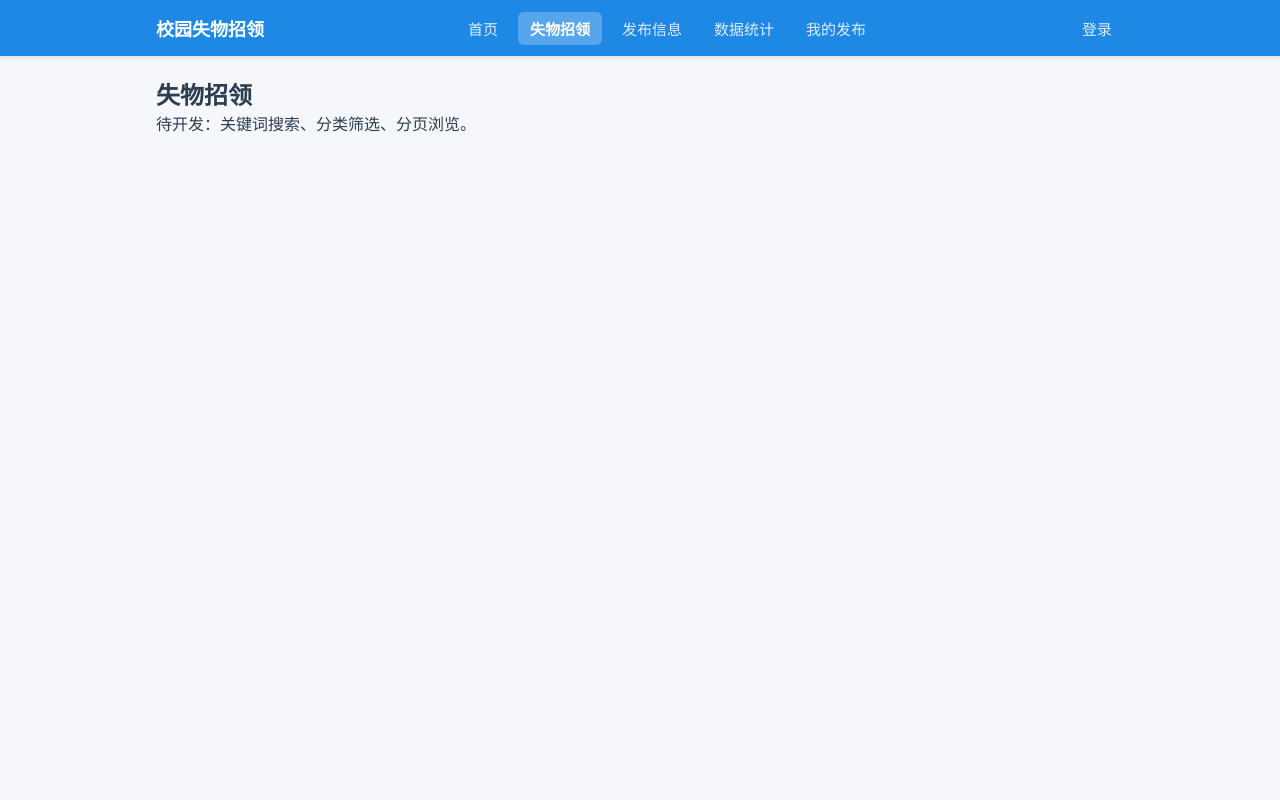
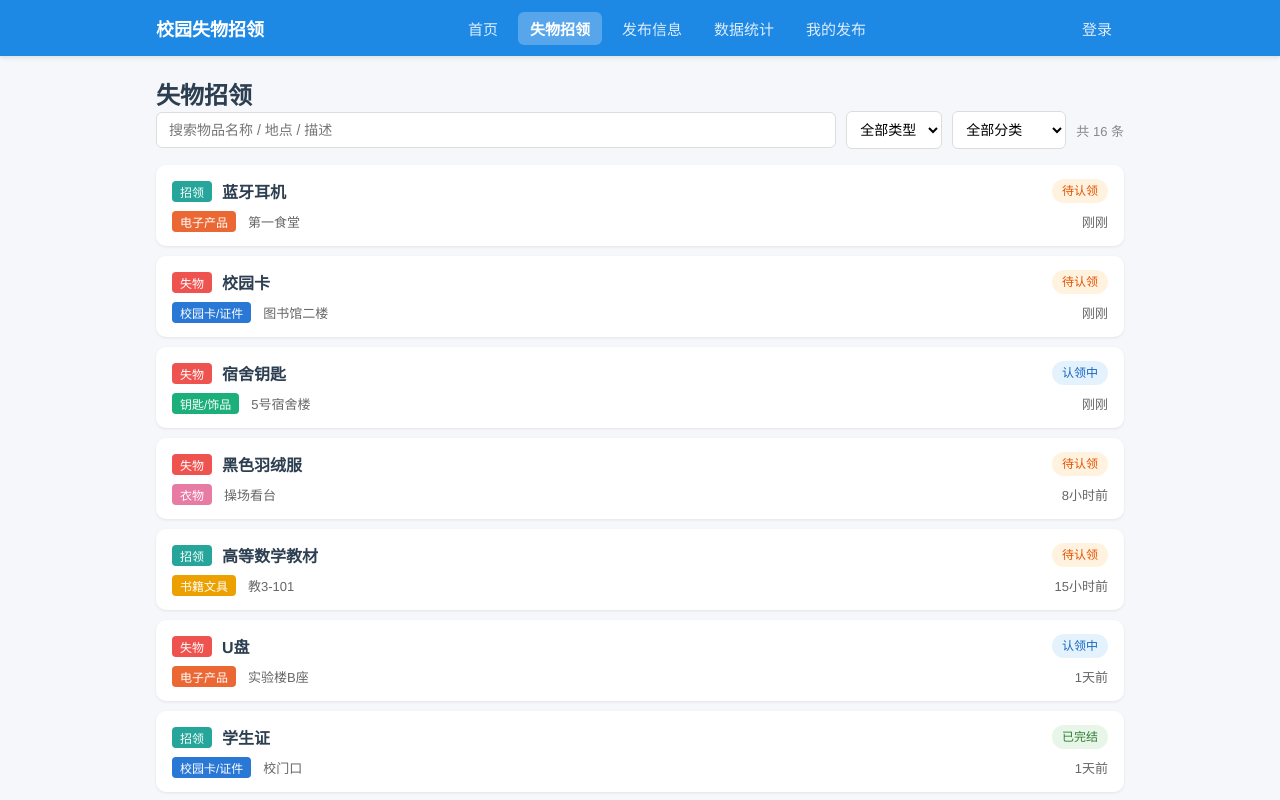
Before and after one commit to caoshangshuang/campus-lost-found, a Vue app: page /items in a window 1280 px wide. Shown: the top 800 px of the page. Built offline with nearby package versions, Linux system fonts and the light colour scheme.

Commit message:
feat: 完成登录页与失物招领列表页（搜索/筛选/分页）

```diff
--- a/src/views/ItemsView.vue
+++ b/src/views/ItemsView.vue
@@ -1,10 +1,141 @@
 <script setup>
-// 失物招领列表：搜索、分类筛选、分页（待开发）
+// 失物招领列表页：关键词搜索 + 类型/分类筛选 + 分页
+// 数据流：sortedItems（store）→ 过滤（computed）→ 切片分页（computed）→ 渲染
+import { ref, computed, watch } from 'vue'
+import { useRouter } from 'vue-router'
+import { sortedItems } from '../store'
+import { CATEGORIES, ITEM_TYPES } from '../data/constants'
+import ItemCard from '../components/ItemCard.vue'
+import Pagination from '../components/Pagination.vue'
+
+const router = useRouter()
+
+// 筛选条件（响应式：输入框/下拉框一变，下面两个 computed 自动重算）
+const keyword = ref('')
+const typeFilter = ref('all') // 'all' | 'lost' | 'found'
+const categoryFilter = ref('all') // 'all' | 分类值
+const page = ref(1)
+const PAGE_SIZE = 8 // 每页条数（16 条种子数据刚好分 2 页）
+
+// 第一步：逐层过滤。filter 回调里 return false 就是"淘汰这一条"
+const filteredItems = computed(() => {
+  return sortedItems.value.filter((item) => {
+    if (typeFilter.value !== 'all' && item.type !== typeFilter.value) return false
+    if (categoryFilter.value !== 'all' && item.category !== categoryFilter.value) return false
+    // 关键词匹配：标题+地点+描述拼接后查找（includes 判断是否包含）
+    const kw = keyword.value.trim()
+    if (kw && !(item.title + item.location + item.description).includes(kw)) return false
+    return true
+  })
+})
+
+// 第二步：按当前页切片（slice 不修改原数组，只取这一段）
+const pagedItems = computed(() => {
+  const start = (page.value - 1) * PAGE_SIZE
+  return filteredItems.value.slice(start, start + PAGE_SIZE)
+})
+
+// 总页数：向上取整（8 条一页，9 条就是 2 页）
+const totalPages = computed(() => Math.ceil(filteredItems.value.length / PAGE_SIZE))
+
+// 筛选条件一变，回到第 1 页（否则可能停留在不存在的页码）
+watch([keyword, typeFilter, categoryFilter], () => {
+  page.value = 1
+})
+
+// 点卡片跳详情页
+function openDetail(id) {
+  router.push(`/items/${id}`)
+}
 </script>
 
 <template>
   <section>
     <h1>失物招领</h1>
-    <p>待开发：关键词搜索、分类筛选、分页浏览。</p>
+
+    <!-- 筛选栏 -->
+    <div class="filter-bar">
+      <input
+        v-model="keyword"
+        type="text"
+        class="search"
+        placeholder="搜索物品名称 / 地点 / 描述"
+      />
+      <select v-model="typeFilter" class="select">
+        <option value="all">全部类型</option>
+        <option value="lost">{{ ITEM_TYPES.lost }}</option>
+        <option value="found">{{ ITEM_TYPES.found }}</option>
+      </select>
+      <select v-model="categoryFilter" class="select">
+        <option value="all">全部分类</option>
+        <option v-for="c in CATEGORIES" :key="c.value" :value="c.value">
+          {{ c.label }}
+        </option>
+      </select>
+      <span class="count">共 {{ filteredItems.length }} 条</span>
+    </div>
+
+    <!-- 列表区：有结果渲染卡片，没结果显示空状态 -->
+    <div v-if="pagedItems.length" class="card-list">
+      <ItemCard
+        v-for="item in pagedItems"
+        :key="item.id"
+        :item="item"
+        @open="openDetail"
+      />
+    </div>
+    <p v-else class="empty">没有找到相关信息，换个关键词试试～</p>
+
+    <!-- 分页：超过一页才显示；@change 收到的页码通过 $event 取到 -->
+    <Pagination
+      v-if="totalPages > 1"
+      :page="page"
+      :total-pages="totalPages"
+      @change="page = $event"
+    />
   </section>
 </template>
+
+<style scoped>
+.filter-bar {
+  display: flex;
+  gap: 10px;
+  flex-wrap: wrap;
+  align-items: center;
+  margin-bottom: 16px;
+}
+
+.search {
+  flex: 1;
+  min-width: 220px;
+  padding: 9px 12px;
+  border: 1px solid #ddd;
+  border-radius: 6px;
+  font-size: 14px;
+}
+
+.select {
+  padding: 9px;
+  border: 1px solid #ddd;
+  border-radius: 6px;
+  font-size: 14px;
+  background: #fff;
+}
+
+.count {
+  font-size: 13px;
+  color: #888;
+}
+
+.card-list {
+  display: flex;
+  flex-direction: column;
+  gap: 10px;
+}
+
+.empty {
+  text-align: center;
+  color: #999;
+  padding: 40px 0;
+}
+</style>
--- a/src/views/LoginView.vue
+++ b/src/views/LoginView.vue
@@ -1,10 +1,129 @@
 <script setup>
-// 登录页：本地会话模拟 + 表单校验（待开发）
+// 登录页：本地会话模拟登录（演示账号见 data/seed.js 的 USERS）
+import { ref } from 'vue'
+import { useRoute, useRouter } from 'vue-router'
+import { validateLogin } from '../utils/validate'
+import { login } from '../store'
+
+// useRoute：读当前路由信息（含 query）；useRouter：编程式跳转
+const route = useRoute()
+const router = useRouter()
+
+// 表单数据与错误状态（响应式：输入框一改，这里跟着变）
+const studentId = ref('')
+const password = ref('')
+const errors = ref({}) // 字段级错误 { studentId: '...', password: '...' }
+const failed = ref(false) // 整体失败标记（学号或密码错误）
+
+function handleSubmit() {
+  failed.value = false
+
+  // 第一步：格式校验（学号 6-12 位数字、密码至少 6 位）
+  const check = validateLogin(studentId.value, password.value)
+  errors.value = check.errors
+  if (!check.ok) return
+
+  // 第二步：账号密码验证（store 的 login 返回 true/false）
+  if (!login(studentId.value.trim(), password.value)) {
+    failed.value = true
+    return
+  }
+
+  // 第三步：登录成功——有 redirect（守卫塞的）就跳回原页面，否则回首页
+  const redirect = route.query.redirect
+  router.push(typeof redirect === 'string' ? redirect : '/')
+}
 </script>
 
 <template>
-  <section>
+  <section class="login-page">
     <h1>登录</h1>
-    <p>待开发：账号登录、表单校验、会话保持。</p>
+    <form class="login-form" @submit.prevent="handleSubmit">
+      <label>
+        学号
+        <!-- v-model：输入框与变量双向绑定，输入什么变量就变什么 -->
+        <input v-model="studentId" type="text" placeholder="如 2023001" />
+      </label>
+      <p v-if="errors.studentId" class="error">{{ errors.studentId }}</p>
+
+      <label>
+        密码
+        <input v-model="password" type="password" placeholder="演示账号密码 123456" />
+      </label>
+      <p v-if="errors.password" class="error">{{ errors.password }}</p>
+
+      <p v-if="failed" class="error">学号或密码错误</p>
+
+      <button type="submit" class="submit-btn">登 录</button>
+      <p class="hint">演示账号：2023001 / 123456（张三）· 2023002 / 123456（李四）</p>
+    </form>
   </section>
 </template>
+
+<style scoped>
+.login-page {
+  max-width: 380px;
+  margin: 40px auto;
+}
+
+h1 {
+  text-align: center;
+  margin-bottom: 24px;
+}
+
+.login-form {
+  background: #fff;
+  padding: 24px;
+  border-radius: 10px;
+  box-shadow: 0 1px 3px rgba(0, 0, 0, 0.08);
+  display: flex;
+  flex-direction: column;
+  gap: 12px;
+}
+
+label {
+  display: flex;
+  flex-direction: column;
+  gap: 6px;
+  font-size: 14px;
+  color: #555;
+}
+
+input {
+  padding: 10px 12px;
+  border: 1px solid #ddd;
+  border-radius: 6px;
+  font-size: 15px;
+}
+
+input:focus {
+  outline: none;
+  border-color: #1e88e5;
+}
+
+.error {
+  color: #d32f2f;
+  font-size: 13px;
+  margin: 0;
+}
+
+.submit-btn {
+  padding: 10px;
+  background: #1e88e5;
+  color: #fff;
+  border: none;
+  border-radius: 6px;
+  font-size: 16px;
+  cursor: pointer;
+}
+
+.submit-btn:hover {
+  background: #1565c0;
+}
+
+.hint {
+  font-size: 12px;
+  color: #999;
+  text-align: center;
+}
+</style>
```
